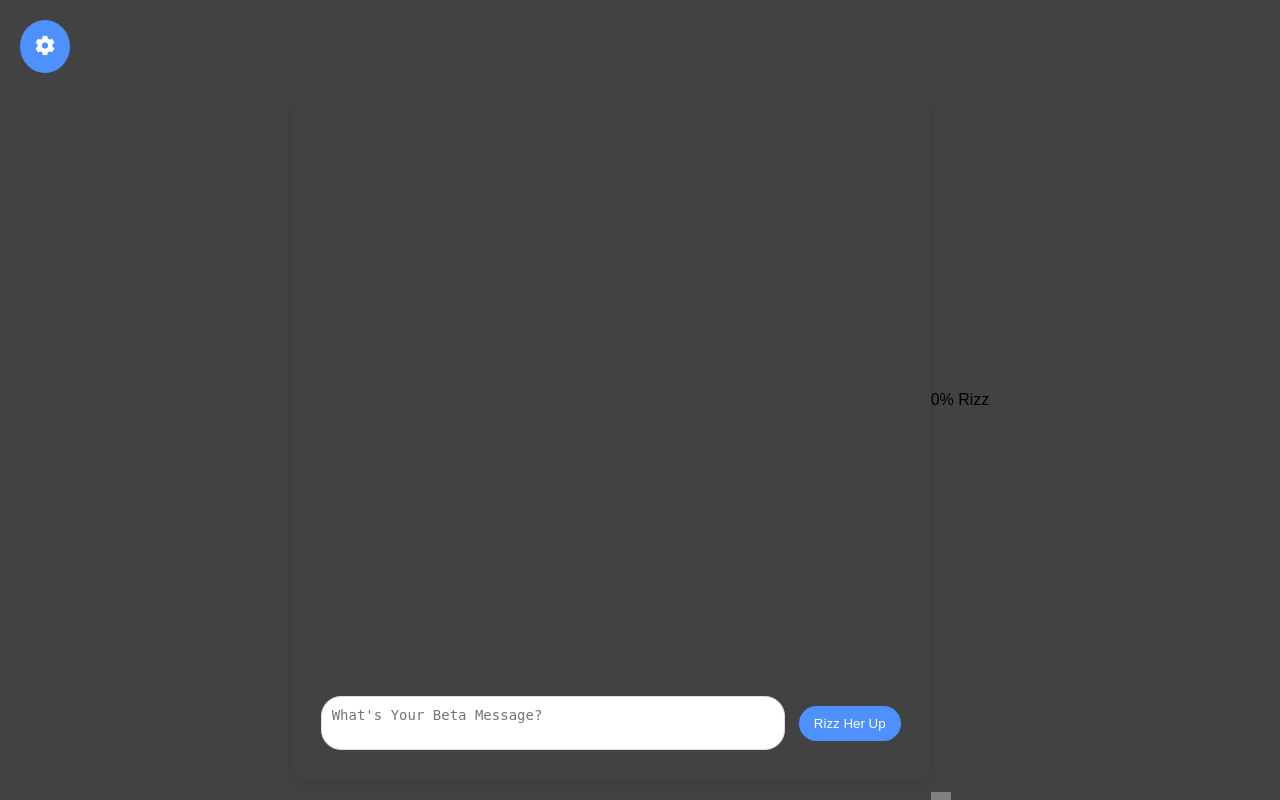
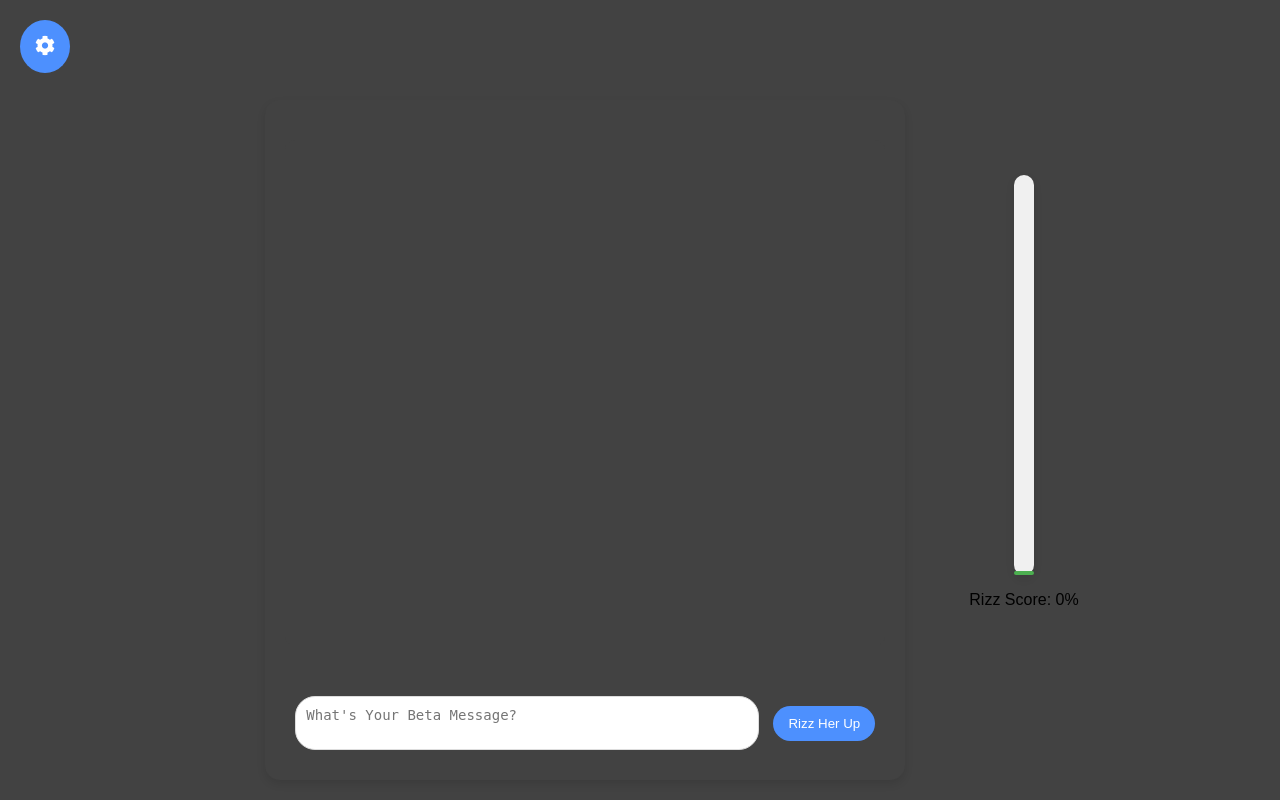
Before and after one commit to ChrisBastajian/RIZZAPP, a Python web app: template templates/index.html in a window 1280 px wide. Run offline with Jinja, Linux system fonts and the light colour scheme; the template is opened without the code that fills it, so the values that code supplies are empty.

Commit message:
newest version

````diff
--- a/templates/index.html
+++ b/templates/index.html
@@ -40,11 +40,33 @@
         <!-- Messages will appear here -->
     </div>
     <div class="input-box">
-            <textarea id="user-input" placeholder="What's Your Beta Message?" rows="2" onkeypress="checkForEnter()"></textarea>
+        <textarea id="user-input" placeholder="What's Your Beta Message?" rows="2"
+                  onkeypress="checkForEnter()"></textarea>
         <button onclick="sendMessage()">Rizz Her Up</button>
     </div>
 </div>
+
+<!-- Vertical progress bar to display the Rizz score with a value below -->
+<div class="rizz-level">
+    <div class="progress-bar-container">
+        <div class="progress-bar" id="progress-bar"></div>
+    </div>
+    <p>Rizz Score: <span id="rizz-score">0</span>%</p>
+</div>
+
 <script>
+    // Rizz score
+    let userScore = 0;
+
+    function updateProgressBar(score) {
+        const progressBar = document.getElementById('progress-bar');
+        let percentage = Math.min(score, 100);
+        progressBar.style.height = percentage + "%";
+
+        const rizzScore = document.getElementById('rizz-score');
+        rizzScore.textContent = percentage;
+    }
+
     // Function to toggle the visibility of the settings menu
     function toggleSettings() {
         const settingsMenu = document.getElementById('settings-menu');
@@ -64,60 +86,96 @@
     // Send Message to AI
     async function sendMessage() {
         const inputField = document.getElementById('user-input');
+        const personalitySelect = document.getElementById('personality');
         const message = inputField.value.trim();
-    const selectedPersona = document.getElementById('personality').value;
-    const progressBar = document.getElementById("progress-bar");
-    const rizzScore = document.getElementById("rizz-score");
+        const selectedPersona = personalitySelect.value;
 
         if (message !== "") {
             const chatLog = document.getElementById('chat-log');
 
-        // Add User Message to Chat
+            // Display the user message
             const userMessage = document.createElement('div');
             userMessage.classList.add('message', 'user');
-        userMessage.innerHTML = `<p>${message}</p>`;
+            const userText = document.createElement('p');
+            userText.textContent = message;
+            userMessage.appendChild(userText);
             chatLog.appendChild(userMessage);
 
-        inputField.value = ""; // Clear input field
-        chatLog.scrollTop = chatLog.scrollHeight; // Auto-scroll
+            inputField.value = "";
+            chatLog.scrollTop = chatLog.scrollHeight;
 
             try {
-            // Send message to AI backend
+                const prompt = `
+                        As a charismatic conversational AI with a ${selectedPersona} personality, evaluate the following message for its "rizz" level on a scale from 0 to 100.
+                        Consider the tone, wit, and context of the conversation and update the cumulative score by adding the current message's rizz value to the previous score of ${userScore}.
+                        Do not acknowledge the user's score or mention the rizz scale in your response. Also, do not acknowledge that you are evaluating the response or that you are AI.
+                        The response should feel like a natural continuation of the conversation, maintaining the selected persona.
+                        Message: "${message}"
+                        Please provide your answer in JSON format with two keys: "response" for your conversational reply and "score" for the updated cumulative rizz score.
+                    `;
+
                 const response = await fetch("/chat", {
                     method: "POST",
-                headers: { "Content-Type": "application/json" },
-                body: JSON.stringify({ message: message, persona: selectedPersona })
+                    headers: {"Content-Type": "application/json"},
+                    body: JSON.stringify({message: prompt, persona: selectedPersona})
                 });
 
-            const data = await response.json();
+                // Get the response as text
+                // Get the response text from the fetch call
+                const responseText = await response.text();
+                console.log("Full response text:", responseText);
 
-            // Add AI Response to Chat
+                // Parse the outer JSON object
+                const outerData = JSON.parse(responseText);
+
+                // Now, use a regex to capture the inner JSON from the outerData.response property
+                const innerJsonRegex = /```json\s*([\s\S]+?)\s*```/;
+                const innerMatch = outerData.response.match(innerJsonRegex);
+
+                if (innerMatch && innerMatch[1]) {
+                    const innerJsonStr = innerMatch[1].trim(); // the clean inner JSON string
+                    const innerData = JSON.parse(innerJsonStr); // parse the inner JSON
+
+                    console.log("Conversational Reply:", innerData.response);
+                    console.log("Rizz Score:", innerData.score);
+
+                    // Update UI with the inner data...
+                    userScore = Number(innerData.score);
+                    updateProgressBar(userScore);
+
                     const aiMessage = document.createElement('div');
                     aiMessage.classList.add('message', 'ai');
-            aiMessage.innerHTML = `<p>Razz Master: ${data.response}</p>`;
+                    const aiText = document.createElement('p');
+                    const displayText = `Razz Master (${selectedPersona}): ${innerData.response} (Rizz: ${userScore})`;
+
+                    typeWriter(aiText, displayText);
+                    aiMessage.appendChild(aiText);
                     chatLog.appendChild(aiMessage);
-
-            chatLog.scrollTop = chatLog.scrollHeight; // Auto-scroll
-
-            // Send a second request to get rizz rating
-            const ratingResponse = await fetch("/rate", {
-                method: "POST",
-                headers: { "Content-Type": "application/json" },
-                body: JSON.stringify({ message: message })
-            });
-
-            const ratingData = await ratingResponse.json();
-
-            // Update Progress Bar with AI's rating
-            progressBar.value = ratingData.rating;
-            rizzScore.innerText = `${ratingData.rating}% Rizz`;
-
+                } else {
+                    console.error("Failed to extract inner JSON.");
+                }
             } catch (error) {
-            console.error("Error:", error);
+                console.error("Error sending message:", error);
             }
         }
     }
 
+
+    // Function to simulate typing effect
+    // The speed is inversely proportional to the speed parameter, so a lower speed value results in faster typing
+    function typeWriter(element, text, index = 0, speed = 30) {
+        // Check if the index is less than the text length
+        if (index < text.length) {
+            // Append the next character to the element and recursively call the function after a delay
+            element.innerHTML = text.slice(0, index + 1);
+
+            // Scroll to the bottom of the chat log
+            const chatLog = document.getElementById('chat-log');
+            chatLog.scrollTop = chatLog.scrollHeight;
+
+            setTimeout(() => typeWriter(element, text, index + 1, speed), speed);
+        }
+    }
 
     // Toggle Light/Dark Mode
     function toggleMode() {
@@ -132,10 +190,6 @@ async function sendMessage() {
         }
     }
 </script>
-    <div class="progress-container">
-        <progress id="progress-bar" value="0" max="100"></progress>
-        <span id="rizz-score">0% Rizz</span>
-    </div>
 
 </body>
 </html>
````
Lines whose indentation alone changed are shown as unchanged.
